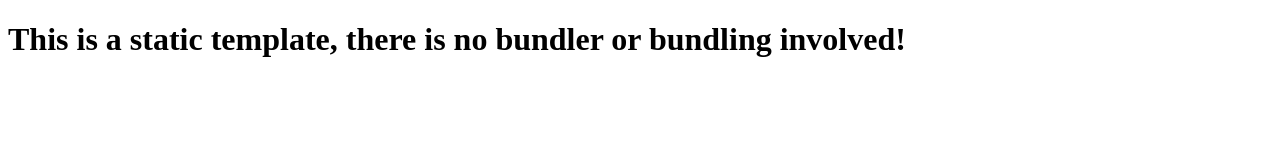
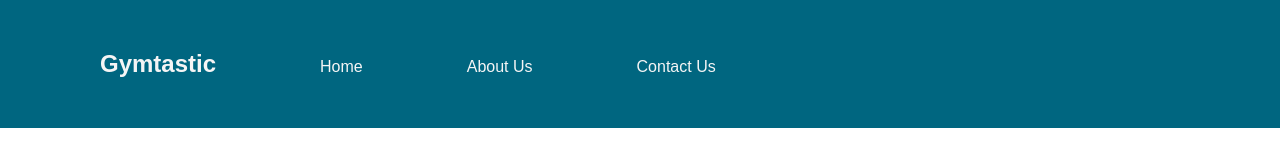
Before and after one commit to GK230/boolean-uk-html-gymtastic, a website: page index.html in a window 1280 px wide. Drawn offline with Linux system fonts and the light colour scheme.

Commit message:
Created menu

```diff
--- a/index.html
+++ b/index.html
@@ -4,11 +4,17 @@
     <meta charset="UTF-8" />
     <meta name="viewport" content="width=device-width, initial-scale=1.0" />
     <meta http-equiv="X-UA-Compatible" content="ie=edge" />
+    <link rel="stylesheet" href="styles.css" />
     <title>Gymtastic</title>
   </head>
   <body>
-    <h1>
-      This is a static template, there is no bundler or bundling involved!
-    </h1>
+    <menu>
+      <ul>
+        <li><h1>Gymtastic</h1></li>
+        <li>Home</li>
+        <li>About Us</li>
+        <li>Contact Us</li>
+      </ul>
+    </menu>
   </body>
 </html>
--- /dev/null
+++ b/styles.css
@@ -0,0 +1,25 @@
+* {
+  padding: 0;
+  margin: 0;
+}
+
+menu {
+  background-color: rgb(0, 102, 128);
+}
+
+menu ul {
+  list-style-type: none;
+  padding: 50px;
+}
+
+h1 {
+  display: inline;
+  font-size: 1.5em;
+}
+
+menu ul li {
+  display: inline;
+  padding: 50px;
+  color: whitesmoke;
+  font-family: sans-serif;
+}
```
